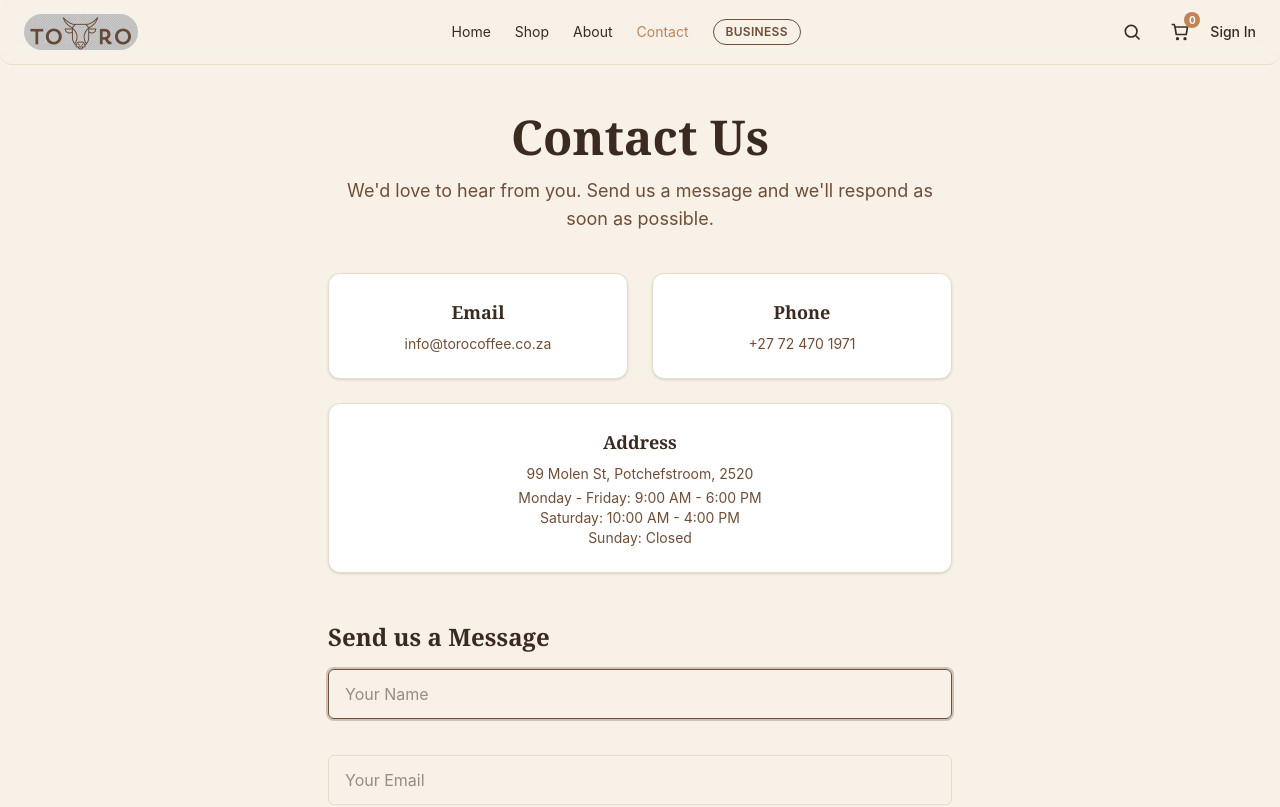
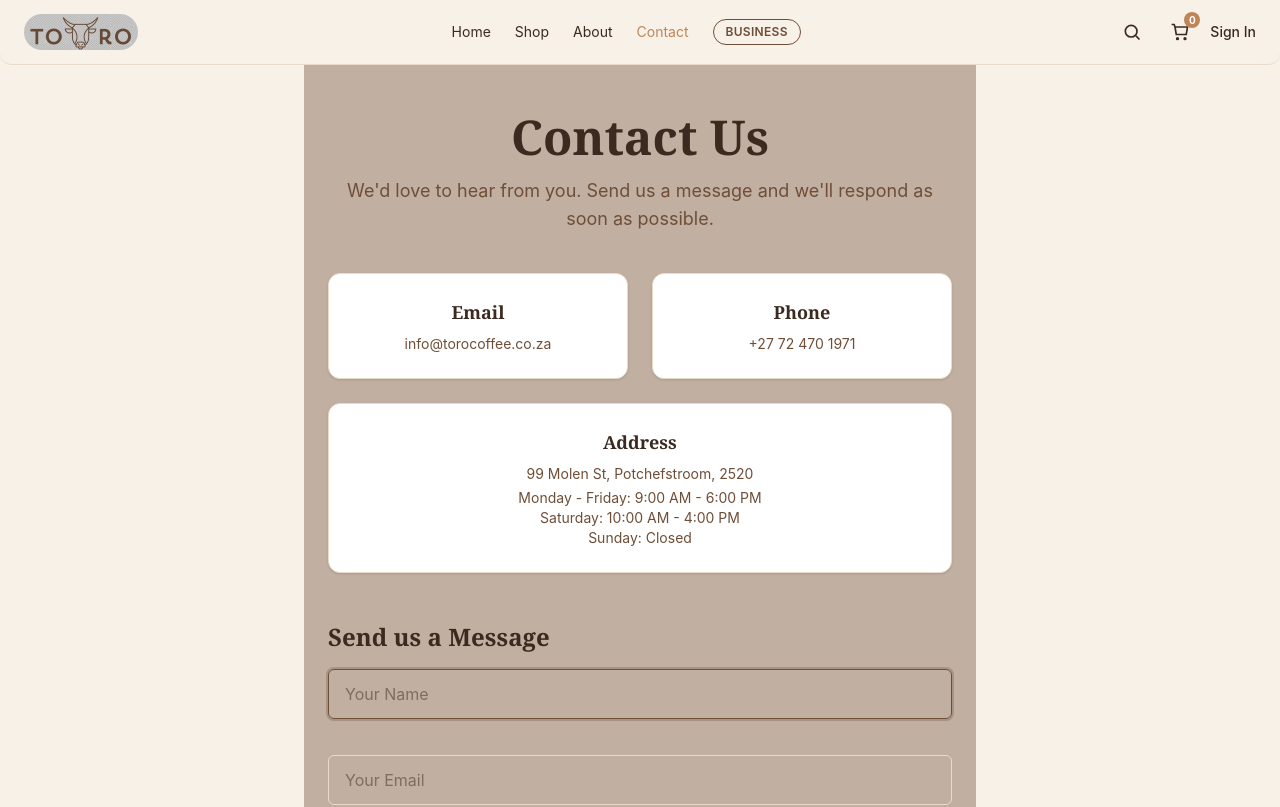
Before and after one commit to ThamiRoneo/company-project1-toro, a React (Vite) app: page /contact in a window 1280 px wide. Shown: the top 807 px of the page. Built offline with nearby package versions, Linux system fonts and the light colour scheme.

Commit message:
added bg color on the content section

```diff
--- a/src/pages/Contact.jsx
+++ b/src/pages/Contact.jsx
@@ -68,7 +68,7 @@ export default function Contact() {
   }
 
   return (
-    <div className="mx-auto max-w-2xl px-4 py-12 sm:px-6">
+    <div className="mx-auto max-w-2xl bg-toro-brown/40 px-4 py-12 sm:px-6">
       <div className="text-center">
         <h1 className="font-display text-4xl font-bold text-toro-espresso sm:text-5xl">
           Contact Us
```
